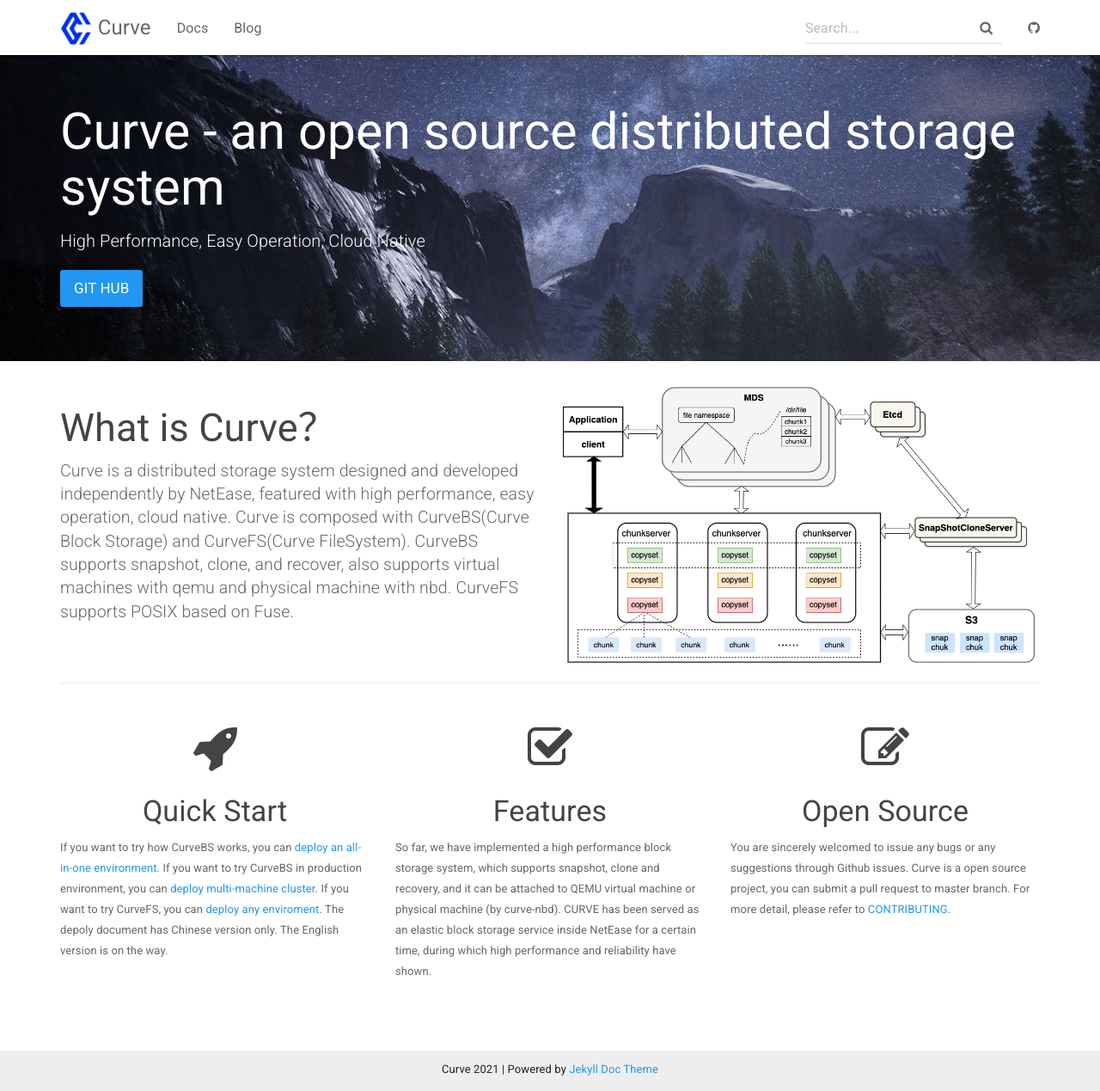
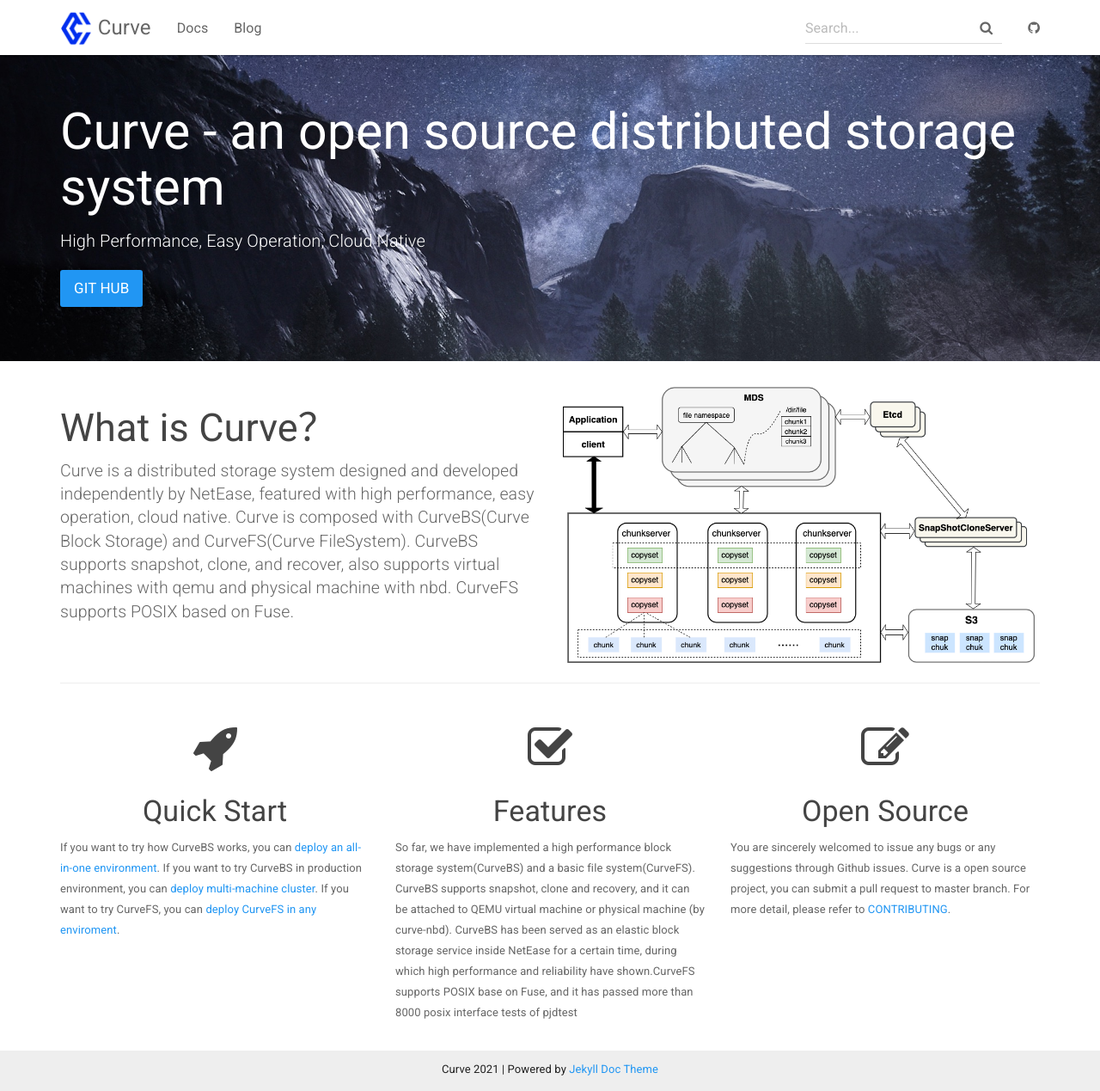
Before and after one commit to opencurve/homepage, a Jekyll site: the page built from index.html, in a window 1280 px wide and 1269 px high. Shown: the whole window at 86% size. Built offline with Jekyll 4.4.1, drawn with Linux system fonts in a browser that asks for light colours.

Commit message:
Update index.html

```diff
--- a/index.html
+++ b/index.html
@@ -27,14 +27,13 @@
             <h3 class="text-center">Quick Start</h3>
             <p> If you want to try how CurveBS works, you can <a href="https://github.com/opencurve/curve/blob/master/docs/cn/deploy.md#%E5%8D%95%E6%9C%BA%E9%83%A8%E7%BD%B2">deploy an all-in-one environment</a>.
                 If you want to try CurveBS in production environment, you can <a href="https://github.com/opencurve/curve/blob/master/docs/cn/deploy.md#%E5%A4%9A%E6%9C%BA%E9%83%A8%E7%BD%B2">deploy multi-machine cluster</a>.
-                If you want to try CurveFS, you can <a href="https://github.com/opencurve/curveadm#deploy-cluster">deploy any enviroment</a>.
-                The depoly document has Chinese version only. The English version is on the way.
+                If you want to try CurveFS, you can <a href="https://github.com/opencurve/curveadm#deploy-cluster">deploy CurveFS in any enviroment</a>.
             </p>
         </div>
         <div class="col-sm-4">
             <h1 class="text-center"><i class="fa fa-check-square-o" aria-hidden="true"></i></h1>
             <h3 class="text-center">Features</h3>
-            <p>So far, we have implemented a high performance block storage system, which supports snapshot, clone and recovery, and it can be attached to QEMU virtual machine or physical machine (by curve-nbd). CURVE has been served as an elastic block storage service inside NetEase for a certain time, during which high performance and reliability have shown.</p>
+            <p>So far, we have implemented a high performance block storage system(CurveBS) and a basic file system(CurveFS). CurveBS supports snapshot, clone and recovery, and it can be attached to QEMU virtual machine or physical machine (by curve-nbd). CurveBS has been served as an elastic block storage service inside NetEase for a certain time, during which high performance and reliability have shown.CurveFS supports POSIX base on Fuse, and it has passed more than 8000 posix interface tests of pjdtest</p>
         </div>
         <div class="col-sm-4">
             <h1 class="text-center"><i class="fa fa-pencil-square-o" aria-hidden="true"></i></h1>
```
